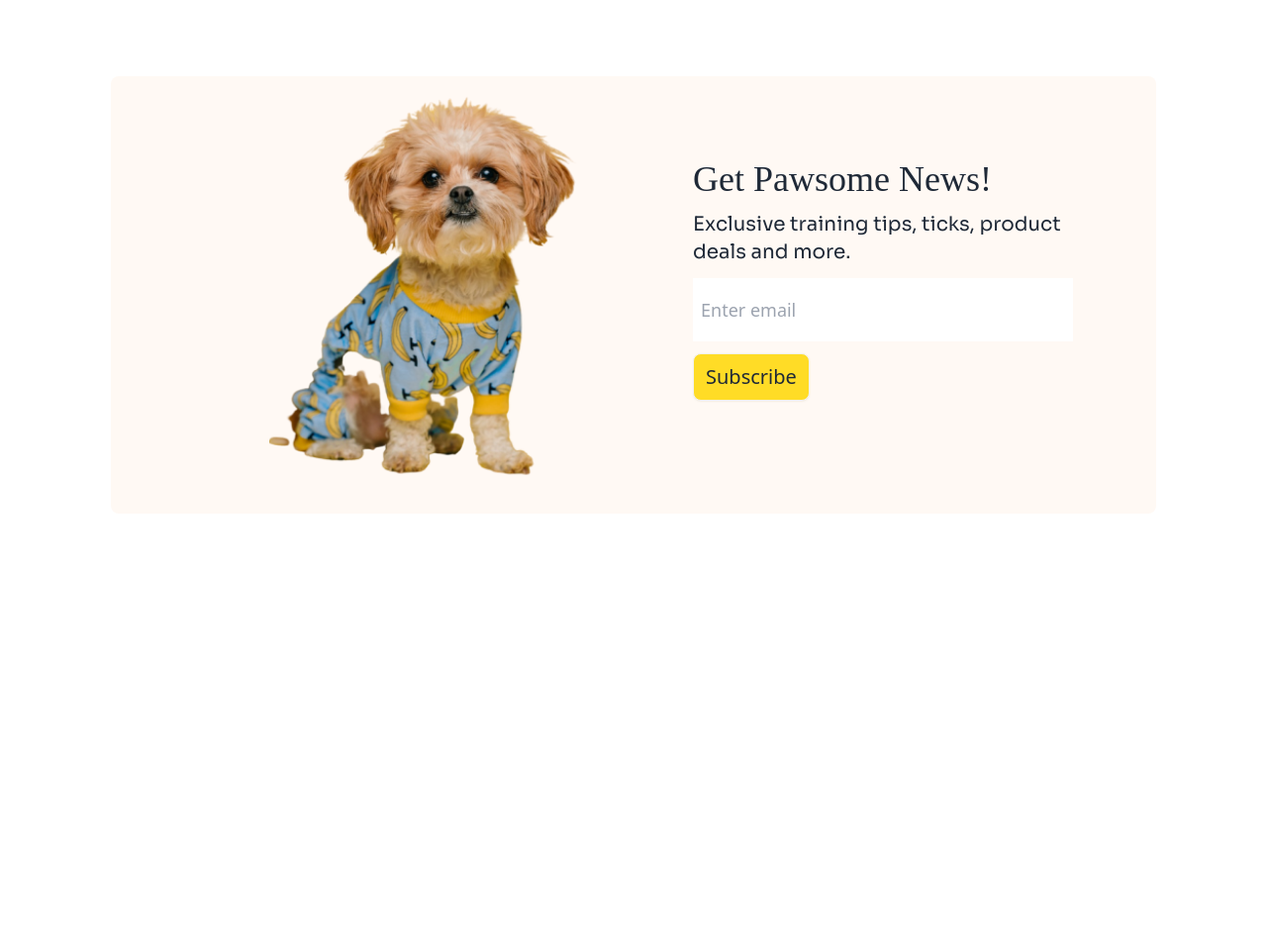
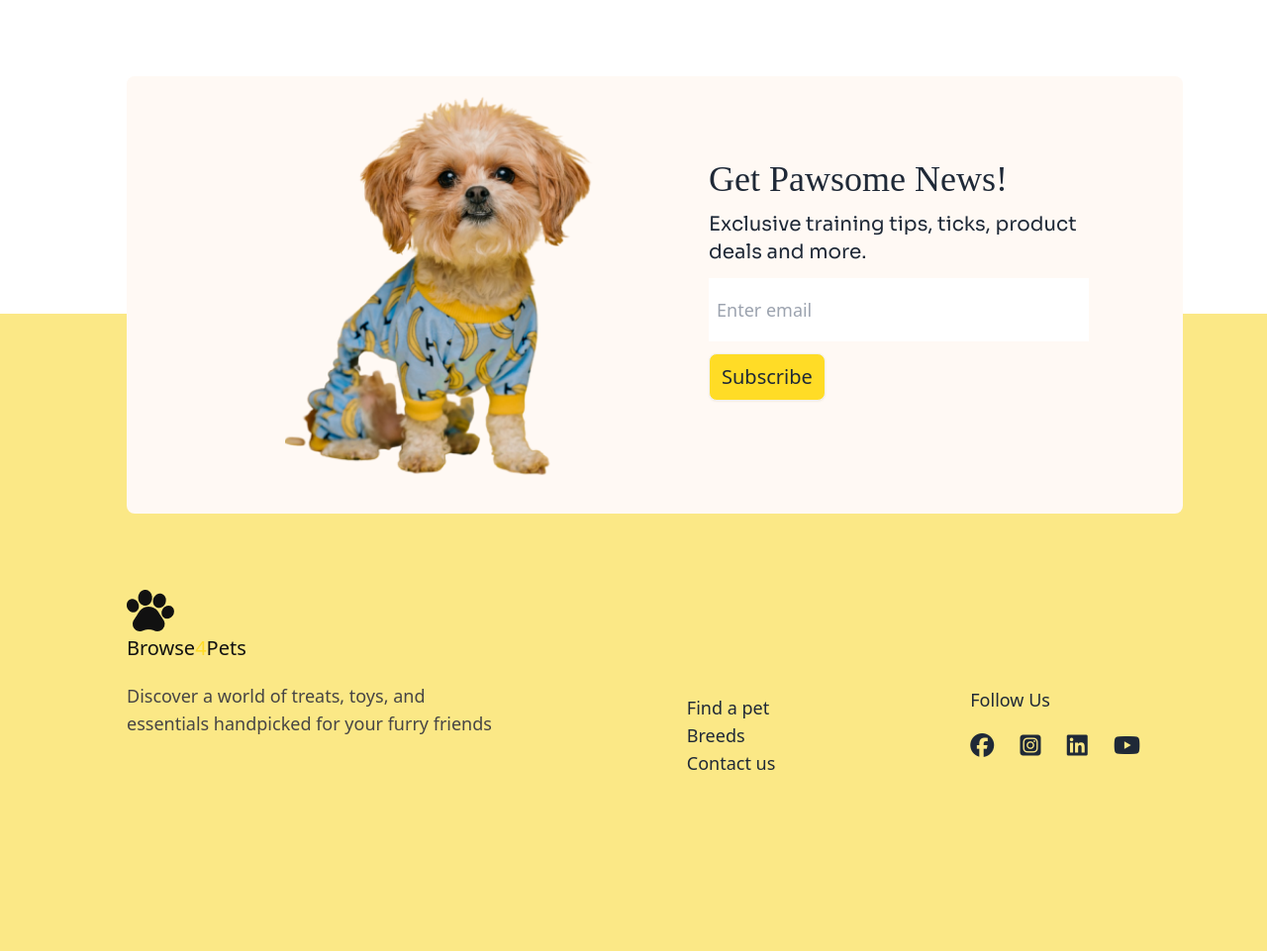
Before and after one commit to Rakibul-islam-khan/category-1, a plain HTML site: page index.html in a window 1280 px wide. Shown: the part 2339-3300 px from the top of the page at 99% size. Before the commit the page ends 2870 px from the top, so only its background shows below. Drawn offline with nearby package versions, Linux system fonts and the light colour scheme; a web font is replaced by a local one.

Commit message:
main part done

```diff
--- a/index.html
+++ b/index.html
@@ -312,7 +312,9 @@
 
         </div>
 
-        <div class="bg-[#FFF9F4] mx-5 md:max-w-screen-xl md:mx-28 md:mt-20 rounded-lg my-3 py-5 px-3 md:px-20 ">
+       <div class="relative">
+
+        <div class="bg-[#FFF9F4] mx-5 md:w-10/12 md:ml-32  md:mt-20 rounded-lg my-3 py-5 px-3 md:px-20 absolute  z-10">
             <div class="justify-items-center md:flex md:gap-7">
                 <div><img class="w-52 md:w-80 h-64 md:h-auto md:mx-20" src="images/cute-pet-mid.png" alt=""></div>
             <div class="justify-items-center md:justify-items-start md:my-16">
@@ -329,11 +331,49 @@
 
 
 
+
+        <div class="bg-[#fbe886] md:px-32  px-5 pt-5 pb-44 font-medium  w-full  absolute top-80 md:flex justify-between items-end ">
+
+            <div class="md:flex-col md:items-start  items-center gap-3 mt-52 md:mt-64  mb-5">
+
+
+                    <img src="images/logo-footer.png" alt="">
+                    <h4 class="text-xl	md:text-[#111111]">Browse<span class="text-[#FFDC26]">4</span>Pets</h4>
+
+                    <div class=" my-5">
+                        <p class="text-[#474545] text-lg">Discover a world of treats, toys, and <br>essentials handpicked for your furry friends</p>
+                    </div>
+
+
+            </div>
+
+            <div class="">
+                <ul class=" text-lg">
+                   <li>Find a pet</li>
+                   <li>Breeds</li>
+                   <li>Contact us</li>
+                </ul>
+            </div>
+
+            <div class="mt-5 ">
+                <p class="text-lg">Follow Us</p>
+                <div class="text-2xl my-4">
+                    <i class="fa-brands fa-facebook mr-5"></i>
+                    <i class="fa-brands fa-square-instagram mr-5"></i>
+                    <i class="fa-brands fa-linkedin mr-5"></i>
+                    <i class="fa-brands fa-youtube"></i>
+                </div>
+            </div>
+
+
+        </div>
+
+       </div>
+
+
     </main>
 
-    <footer>
 
-    </footer>
 
 
 </body>
```
